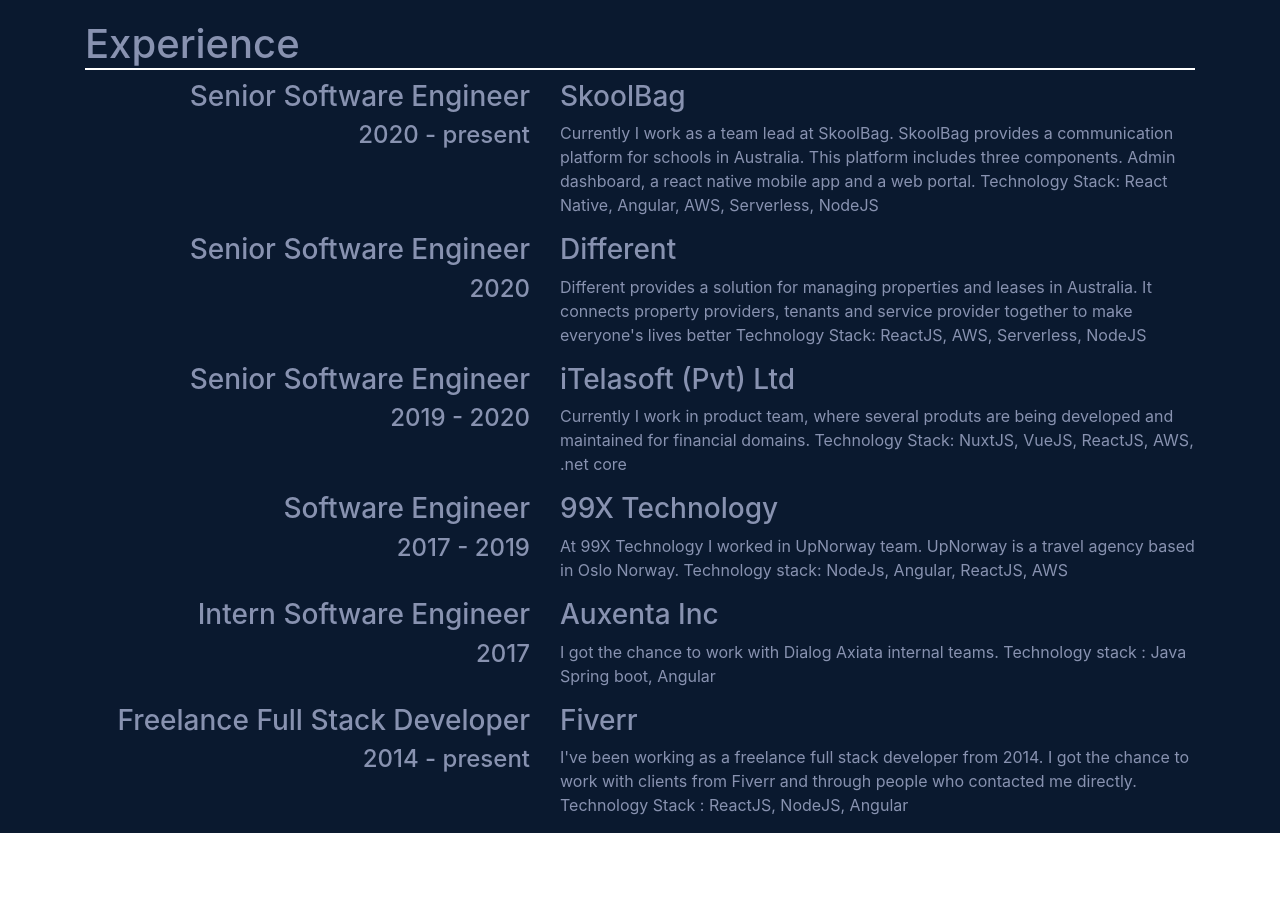
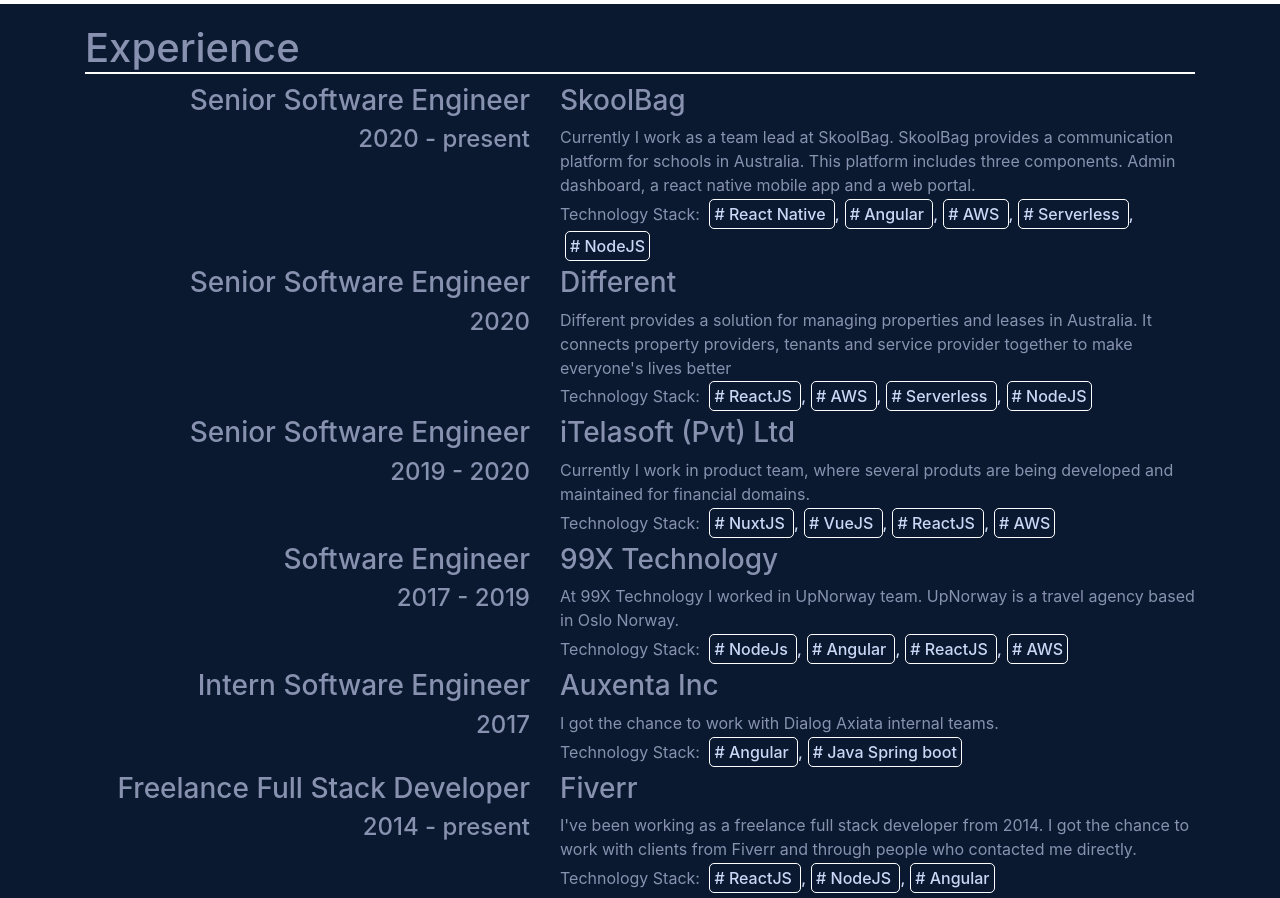
Before and after one commit to dilantha111/portfolio, a React (Create React App) app: page / in a window 1280 px wide. Shown: the part 640-1538 px from the top of the page. Before the commit the page ends 1473 px from the top, so only its background shows below. Built offline with nearby package versions, Linux system fonts and the light colour scheme.

Commit message:
feat: add tech chips

```diff
--- a/src/App.css
+++ b/src/App.css
@@ -39,4 +39,5 @@
 
 .description-panel p {
     margin-top: 30px;
+    margin-bottom: 20px;
 }
--- a/src/components/ExperienceSection.css
+++ b/src/components/ExperienceSection.css
@@ -16,3 +16,27 @@
 .right-panel {
     text-align: left;
 }
+
+.right-panel p {
+    margin-bottom: 0.3rem;
+}
+
+.tech-stack-container {
+    margin-bottom: 0.5rem;
+}
+
+.tech-stack {
+    font-weight: 500;
+    color: #ccd6f6;
+}
+
+.tech-slot {
+    border: 1px solid #fff;
+    border-radius: 5px;
+    padding: 4px;
+    margin-left: 5px;
+}
+
+.tech-slot::before {
+    content: '#';
+}
--- a/src/components/ExperienceSection.js
+++ b/src/components/ExperienceSection.js
@@ -18,8 +18,22 @@
                             Currently I work as a team lead at SkoolBag. SkoolBag provides a
                             communication platform for schools in Australia. This platform includes three
                             components. Admin dashboard, a react native mobile app and a web portal.
-                            Technology Stack: React Native, Angular, AWS, Serverless, NodeJS
                         </p>
+                        <div className='tech-stack-container'>
+                            Technology Stack: <span className='tech-stack'>
+                                <span className='tech-slot'> React Native </span>,
+                                <span className='tech-slot'> Angular </span>,
+                                <span className='tech-slot'> AWS </span>,
+                                <span className='tech-slot'> Serverless </span>,
+                            </span>
+                        </div>
+
+                        <div className='tech-stack-container'>
+                            <span className='tech-stack'>
+                                <span className='tech-slot'> NodeJS </span>
+                            </span>
+                        </div>
+
                     </Col>
                 </Row>
                 <Row>
@@ -33,8 +47,15 @@
                             Different provides a solution for managing properties and leases
                             in Australia. It connects property providers, tenants and service provider
                             together to make everyone's lives better
-                            Technology Stack: ReactJS, AWS, Serverless, NodeJS
                         </p>
+                        <div className='tech-stack-container'>
+                            Technology Stack: <span className='tech-stack'>
+                                <span className='tech-slot'> ReactJS </span>,
+                                <span className='tech-slot'> AWS </span>,
+                                <span className='tech-slot'> Serverless </span>,
+                                <span className='tech-slot'> NodeJS </span>
+                            </span>
+                        </div>
                     </Col>
                 </Row>
                 <Row>
@@ -47,8 +68,15 @@
                         <p>
                             Currently I work in product team, where several produts are
                             being developed and maintained for financial domains.
-                            Technology Stack: NuxtJS, VueJS, ReactJS, AWS, .net core
                         </p>
+                        <div className='tech-stack-container'>
+                            Technology Stack: <span className='tech-stack'>
+                                <span className='tech-slot'> NuxtJS </span>,
+                                <span className='tech-slot'> VueJS </span>,
+                                <span className='tech-slot'> ReactJS </span>,
+                                <span className='tech-slot'> AWS </span>
+                            </span>
+                        </div>
                     </Col>
                 </Row>
 
@@ -62,8 +90,15 @@
                         <p>
                             At 99X Technology I worked in UpNorway team. UpNorway is a
                             travel agency based in Oslo Norway.
-                            Technology stack: NodeJs, Angular, ReactJS, AWS
                         </p>
+                        <div className='tech-stack-container'>
+                            Technology Stack: <span className='tech-stack'>
+                                <span className='tech-slot'> NodeJs </span>,
+                                <span className='tech-slot'> Angular </span>,
+                                <span className='tech-slot'> ReactJS </span>,
+                                <span className='tech-slot'> AWS </span>
+                            </span>
+                        </div>
                     </Col>
                 </Row>
 
@@ -76,8 +111,13 @@
                         <h3> Auxenta Inc </h3>
                         <p>
                             I got the chance to work with Dialog Axiata internal teams.
-                            Technology stack : Java Spring boot, Angular
                         </p>
+                        <div className='tech-stack-container'>
+                            Technology Stack: <span className='tech-stack'>
+                                <span className='tech-slot'> Angular </span>,
+                                <span className='tech-slot'> Java Spring boot </span>
+                            </span>
+                        </div>
                     </Col>
                 </Row>
 
@@ -91,8 +131,14 @@
                         <p>
                             I've been working as a  freelance full stack developer from 2014.
                             I got the chance to work with clients from Fiverr and through people who contacted me directly.
-                            Technology Stack : ReactJS, NodeJS, Angular
                         </p>
+                        <div className='tech-stack-container'>
+                            Technology Stack: <span className='tech-stack'>
+                                <span className='tech-slot'> ReactJS </span>,
+                                <span className='tech-slot'> NodeJS </span>,
+                                <span className='tech-slot'> Angular </span>
+                            </span>
+                        </div>
                     </Col>
                 </Row>
             </Container>
```
